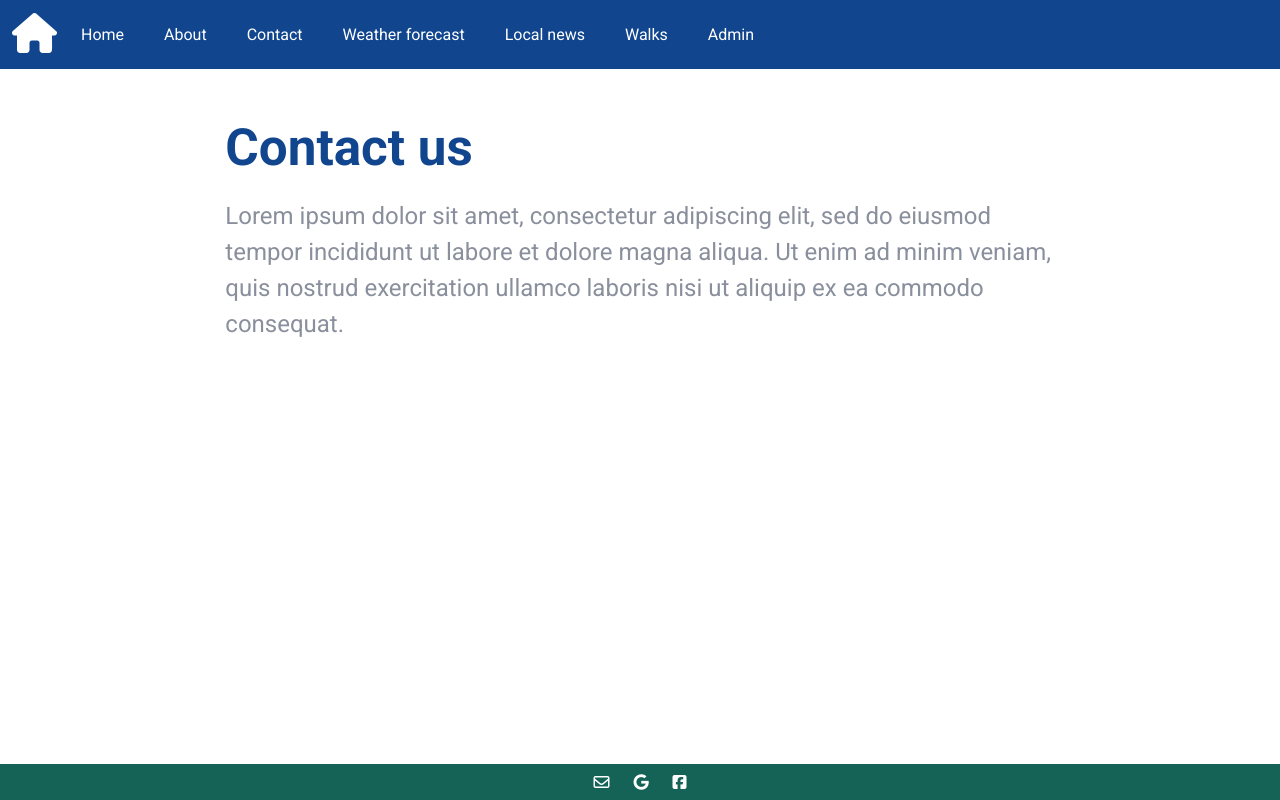
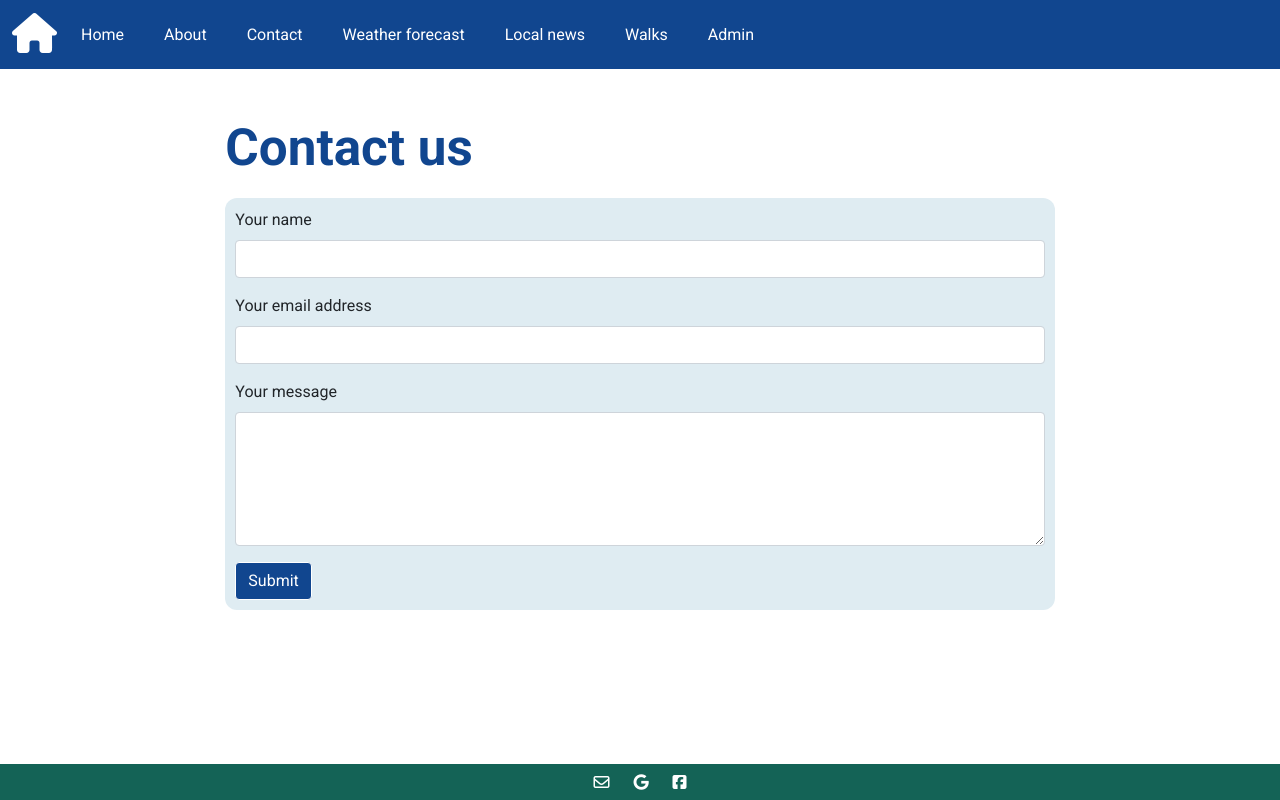
Before and after one commit to Merley-North-Digital-Walking-Group/walking-app, a Django app: page /contact in a window 1280 px wide. Run offline with Django 3.2, Linux system fonts and the light colour scheme; some libraries are stand-ins or nearby versions.

Commit message:
Add contact form, sends email to digitalwalkinggroup@mail.com

```diff
--- a/pages/templates/pages/contact.html
+++ b/pages/templates/pages/contact.html
@@ -7,11 +7,35 @@
         <h2>
             Contact us
         </h2>
-        <p>
-            Lorem ipsum dolor sit amet, consectetur adipiscing elit, sed do eiusmod tempor incididunt ut labore et dolore magna aliqua. Ut enim ad minim veniam,
-            quis nostrud exercitation ullamco laboris nisi ut aliquip ex ea commodo consequat.
-        </p>
+
+        {% comment %} contact form {% endcomment %}
+
+        <div class="walk-container mb-5">
+            <form name="simple-contact-form" accept-charset="utf-8" action="https://formspree.io/f/xlezbpdr" method="post">
+                <fieldset>
+                    <label for="InputName" class="form-label">Your name</label>
+                        <input type="text" name="name" class="form-control mb-3" id="InputName" required="">
+                    <label for ="InputEmail" class="form-label">Your email address</label>
+                        <input type="email" name="_replyto" class="form-control mb-3" id="InputEmail" required="">
+                    <label for="InputMessage" class="form-label">Your message</label>
+                        <textarea rows="5" name="message" class = "form-control mb-3"></textarea>
+                        <input type="hidden" name="_subject" class="form-control" id="InputSubject" value="Digital Walking Group website contact form submission">
+                        <div>
+                            <input type="submit" value="Submit" class="btn btn-primary">
+                        </div>
+                </fieldset>
+            </form>
+        </div>
+
     </div>
 </div>
 
+<script>
+    window.onbeforeunload = () => {
+    for(const form of document.getElementsByTagName('form')) {
+      form.reset();
+    }
+  }
+  </script>
+
 {% endblock %}
```
